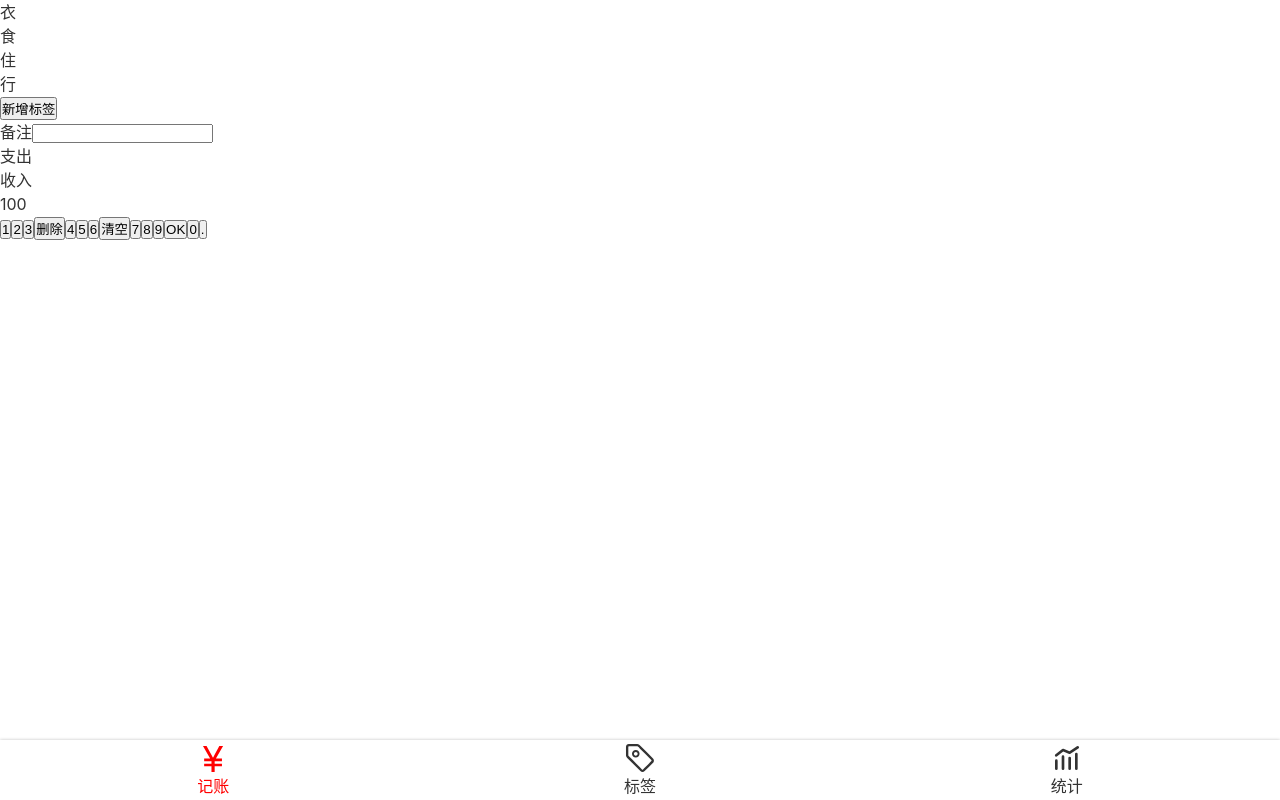
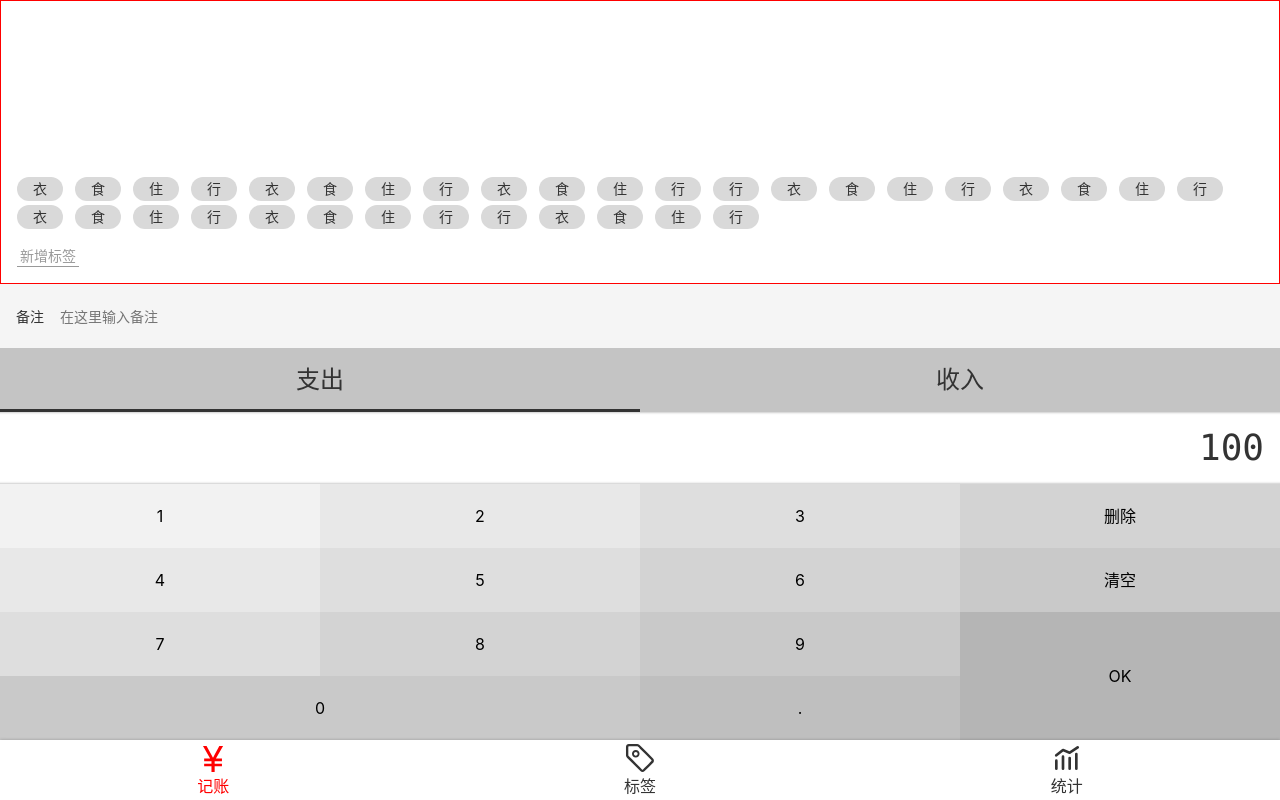
Before and after one commit to shangjingfan/MoneyMemory-Vue, a Vue app: page /#/money in a window 1280 px wide. Built offline with nearby package versions, Linux system fonts and the light colour scheme.

Commit message:
给Money.vue组件添加样式，还未模块化

```diff
--- a/src/App.vue
+++ b/src/App.vue
@@ -12,10 +12,8 @@
     -moz-osx-font-smoothing: grayscale;
     color: #333;
     font-family: $font-hei;
+    font-size: 16px;
     line-height: 1.5;
   }
-  a{
-    text-decoration: none;
-    color: inherit;
-  }
+
 </style>
--- a/src/assets/style/helper.scss
+++ b/src/assets/style/helper.scss
@@ -4,3 +4,21 @@
 $font-song:Georgia, "Nimbus Roman No9 L", "Songti SC", "Noto Serif CJK SC", "Source Han Serif SC", "Source Han Serif CN", STSong, "AR PL New Sung", "AR PL SungtiL GB", NSimSun, SimSun, "TW\-Sung", "WenQuanYi Bitmap Song", "AR PL UMing CN", "AR PL UMing HK", "AR PL UMing TW", "AR PL UMing TW MBE", PMingLiU, MingLiU, serif;
 
 $color-highlight: #f00;
+
+// placeholder
+%clearFix{
+  &::after{
+    content: '';
+    display: block;
+    clear: both;
+  }
+}
+
+%outerShadow{
+  box-shadow: 0 0 3px rgba(0, 0, 0, 0.25);
+}
+
+%innerShadow{
+  box-shadow: inset 0 -3px 3px -3px fade_out(black, 0.6),
+  inset 0 3px 3px -3px fade_out(black, 0.6) ;
+}
--- a/src/assets/style/reset.scss
+++ b/src/assets/style/reset.scss
@@ -1,4 +1,21 @@
 * {
-  margin: 0; padding: 0;
+  margin: 0;
+  padding: 0;
   box-sizing: border-box;
 }
+
+a {
+  text-decoration: none;
+  color: inherit;
+}
+
+ul, ol {
+ list-style: none;
+}
+
+button, input{
+  font: inherit;
+}
+:focus{
+  outline: none;
+}
--- a/src/components/Layout.vue
+++ b/src/components/Layout.vue
@@ -1,6 +1,7 @@
+
 <template>
-  <div class="nav-wrapper">
-    <div class="content">
+  <div class="layout-wrapper" :class="classPrefix && `${classPrefix}-wrapper` ">
+    <div class="content" :class="classPrefix && `${classPrefix}-content` ">
       <slot />
     </div>
     <Nav/>
@@ -9,12 +10,13 @@
 
 <script lang="ts">
   export default {
-    name: 'Layout'
+    name: 'Layout',
+    props:["classPrefix"]
   };
 </script>
 
 <style scoped lang="scss">
-  .nav-wrapper {
+  .layout-wrapper {
     display: flex;
     flex-direction: column;
     height: 100vh;
--- a/src/components/Nav.vue
+++ b/src/components/Nav.vue
@@ -24,8 +24,8 @@
 <style scoped lang="scss">
   @import "~@/assets/style/helper.scss";
   nav {
+    @extend %outerShadow;
     display: flex;
-    box-shadow: 0 0 3px rgba(0, 0, 0, 0.25);
     flex-direction: row;
 
     > .item {
--- a/src/views/Labels.vue
+++ b/src/views/Labels.vue
@@ -9,16 +9,3 @@
     name: 'Labels'
   };
 </script>
-
-<style scoped lang="scss">
-  .nav-wrapper {
-    display: flex;
-    flex-direction: column;
-    height: 100vh;
-  }
-
-  .content {
-    flex-grow: 1;
-    overflow: auto;
-  }
-</style>
--- a/src/views/Money.vue
+++ b/src/views/Money.vue
@@ -1,28 +1,5 @@
 <template>
-  <Layout>
-    <div class="tags">
-      <ul class="current">
-        <li>衣</li>
-        <li>食</li>
-        <li>住</li>
-        <li>行</li>
-      </ul>
-      <div class="new">
-        <button>新增标签</button>
-      </div>
-    </div>
-    <div>
-      <label class="notes">
-        <span class="name">备注</span>
-        <input type="text">
-      </label>
-    </div>
-    <div>
-      <ul class="types">
-        <li class="selected">支出</li>
-        <li>收入</li>
-      </ul>
-    </div>
+  <Layout class-prefix="layout">
     <div class="numberPad">
       <div class="output">100</div>
       <div class="buttons">
@@ -37,10 +14,64 @@
         <button>7</button>
         <button>8</button>
         <button>9</button>
-        <button>OK</button>
-        <button>0</button>
+        <button class="ok">OK</button>
+        <button class="zero">0</button>
         <button>.</button>
       </div>
+    </div>
+    <div>
+      <ul class="types">
+        <li class="selected">支出</li>
+        <li>收入</li>
+      </ul>
+    </div>
+    <div>
+      <label class="notes">
+        <span class="name">备注</span>
+        <input type="text" placeholder="在这里输入备注">
+      </label>
+    </div>
+    <div class="tags">
+      <div class="new">
+        <button>新增标签</button>
+      </div>
+      <ul class="current">
+        <li>衣</li>
+        <li>食</li>
+        <li>住</li>
+        <li>行</li>
+        <li>衣</li>
+        <li>食</li>
+        <li>住</li>
+        <li>行</li>
+        <li>衣</li>
+        <li>食</li>
+        <li>住</li>
+        <li>行</li>
+        <li>行</li>
+        <li>衣</li>
+        <li>食</li>
+        <li>住</li>
+        <li>行</li>
+        <li>衣</li>
+        <li>食</li>
+        <li>住</li>
+        <li>行</li>
+        <li>衣</li>
+        <li>食</li>
+        <li>住</li>
+        <li>行</li>
+        <li>衣</li>
+        <li>食</li>
+        <li>住</li>
+        <li>行</li>
+        <li>行</li>
+        <li>衣</li>
+        <li>食</li>
+        <li>住</li>
+        <li>行</li>
+      </ul>
+
     </div>
   </Layout>
 </template>
@@ -50,8 +81,144 @@
     name: 'Money',
   };
 </script>
+<style lang="scss">
+  .layout-content{
+    display: flex;
+    flex-direction: column-reverse;
+  }
+
+</style>
 
 <style lang="scss" scoped>
   @import "~@/assets/style/helper.scss";
 
+  .numberPad {
+    .output {
+      @extend %clearFix;
+      @extend %innerShadow;
+      font-size: 36px;
+      font-family: Consolas, monospace;
+      padding: 9px 16px;
+      text-align: right;
+    }
+
+    .buttons {
+      @extend %clearFix; //
+      > button {
+        float: left;
+        width: 25%;
+        height: 64px;
+        background: transparent;
+        border: none;
+        &.ok {
+          float: right;
+          height: 64*2px;
+        }
+
+        &.zero {
+          width: 25%*2;
+        }
+        $bg: #f2f2f2;
+        &:nth-child(1){background: $bg}
+        &:nth-child(2), &:nth-child(5){
+          background: darken($bg, 4%);
+        }
+        &:nth-child(3), &:nth-child(6), &:nth-child(9){
+          background: darken($bg, 4*2%);
+        }
+        &:nth-child(4), &:nth-child(7), &:nth-child(10){
+          background: darken($bg, 4*3%);
+        }
+        &:nth-child(8), &:nth-child(11), &:nth-child(13){
+          background: darken($bg, 4*4%);
+        }
+        &:nth-child(14){
+          background: darken($bg, 4*5%);
+        }
+        &:nth-child(12){
+          background: darken($bg, 4*6%);
+        }
+      }
+    }
+  }
+
+  .types {
+    background: #c4c4c4;
+    display: flex;
+    text-align: center;
+    font-size: 24px;
+
+    > li {
+      width: 50%;
+      height: 64px;
+      display: flex;
+      justify-content: center;
+      align-items: center;
+      position: relative;
+
+      &.selected::after {
+        content: '';
+        position: absolute;
+        bottom: 0;
+        left: 0;
+        width: 100%;
+        border-bottom: 3px solid #333333;
+      }
+    }
+  }
+
+  .notes {
+    font-size: 14px;
+    background: #f5f5f5;
+    padding-left: 16px;
+    display: flex;
+    align-items: center;
+
+    > .name {
+      padding-right: 16px;
+    }
+
+    input {
+      height: 64px;
+      flex-grow: 1;
+      background: transparent;
+      border: none;
+      padding-right: 16px;
+    }
+  }
+
+  .tags {
+    border: 1px solid red;
+    flex-grow: 1;
+    font-size: 14px;
+    padding: 16px;
+    display: flex;
+    flex-direction: column-reverse;
+    > .current {
+      display: flex;
+      flex-wrap: wrap;
+      > li {
+        background: #d9d9d9;
+        $h: 24px;
+        height: $h;
+        line-height: $h;
+        border-radius: ($h/2);
+        padding: 0 16px;
+        margin-right: 12px;
+        margin-top: 4px;
+      }
+    }
+
+    > .new {
+      padding-top: 16px;
+
+      button {
+        background: transparent;
+        border: none;
+        color: #999;
+        border-bottom: 1px solid;
+        padding: 0 3px;
+      }
+    }
+  }
 </style>
```
